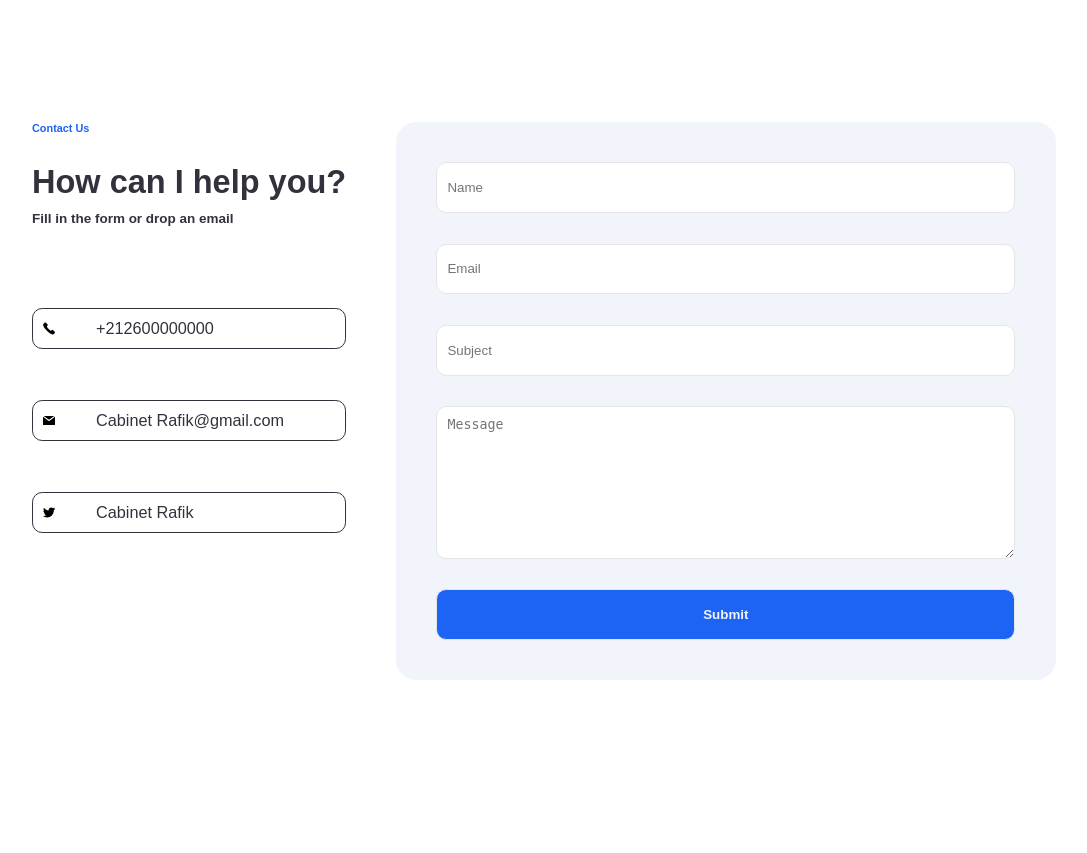
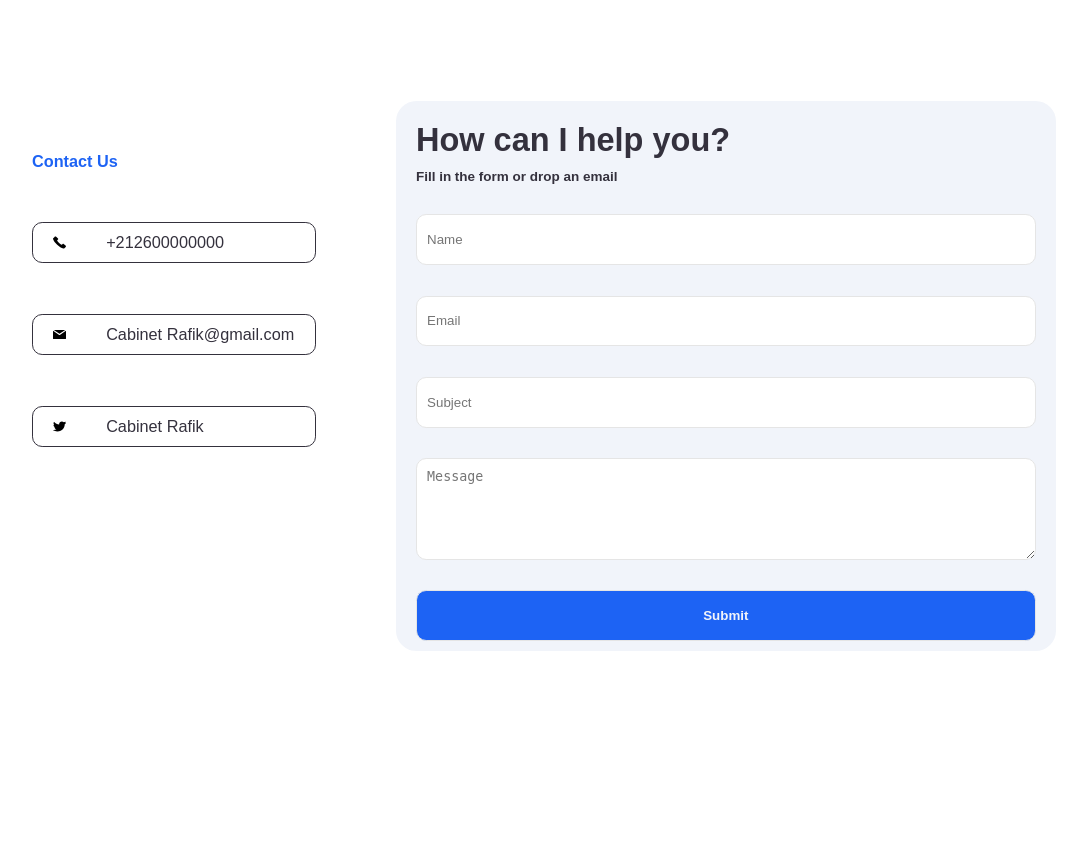
Before and after one commit to hirotachi/brief4-cabinet, a PHP site: page /public/contact.php in a window 1280 px wide. Shown: the part 67-920 px from the top of the page, without its empty margins (96-1183 px from the left). After the commit the page ends 718 px from the top, so only its background shows below. Run offline with PHP 8.4, Linux system fonts and the light colour scheme; style sheets or scripts are compiled from the project's sources; some libraries are stand-ins or nearby versions.

Commit message:
Add login and contact pages

```diff
--- a/developement/public/contact.php
+++ b/developement/public/contact.php
@@ -8,9 +8,7 @@ nav(); ?>
 <div class="contact">
     <!-- les informations -->
     <div class ="information">
-        <h6>Contact Us</h6>
-        <h1>How can I help you?</h1>
-        <h5>Fill in the form or drop an email</h5>
+        <h4>Contact Us</h4>
         <div class="help">
             <img src='assets/phone-contact.svg' alt='icon'>
             <span>+212600000000</span>
@@ -26,10 +24,14 @@ nav(); ?>
     </div>
     <form>
         <div class="fill">
+            <div class="title">
+                <h1>How can I help you?</h1>
+                <h5>Fill in the form or drop an email</h5>
+            </div>
             <input class="input" type="name" placeholder="Name">
             <input class="input" type="email" placeholder="Email">
             <input class="input" type="Subject" placeholder="Subject">
-            <textarea class="input" type="Message" placeholder="Message"></textarea>
+            <textarea class="textarea" type="Message" placeholder="Message"></textarea>
             <input type="Submit" value="Submit">
         </div>
     </form>
--- a/developement/public/styles/layout/Login.css
+++ b/developement/public/styles/layout/Login.css
@@ -27,7 +27,7 @@
   padding: 4rem;
   border-radius: 2rem;
 }
-@media only screen and (min-width: 992px) {
+@media only screen and (min-width: 768px) {
   .login .fil {
     width: 65rem;
   }
--- a/developement/public/styles/layout/contact.css
+++ b/developement/public/styles/layout/contact.css
@@ -1,16 +1,17 @@
 .contact {
   width: 100%;
-  margin: 5rem auto;
+  margin: 1rem auto;
   padding: 1.5rem;
   display: flex;
+  gap: 5rem;
   justify-content: space-between;
   flex-direction: column-reverse;
 }
 @media only screen and (min-width: 768px) {
   .contact {
     display: flex;
-    justify-content: space-between;
-    flex-direction: row;
+    gap: 5rem;
+    flex-direction: column-reverse;
     padding: 1.5rem 5%;
   }
 }
@@ -20,24 +21,17 @@
     justify-content: space-between;
     flex-direction: row;
     padding: 7rem 10%;
+    margin: 3rem auto;
   }
 }
-.contact .information h6 {
-  margin-bottom: 3rem;
+.contact h4 {
+  margin: 5rem 0 0 0;
   color: #1d63f4;
-}
-.contact .information h1 {
-  margin: 1rem 0;
-  color: #34313d;
-}
-.contact .information h5 {
-  margin-bottom: 8rem;
-  color: #34313d;
 }
 .contact .help {
   display: flex;
   gap: 4rem;
-  padding: 1rem;
+  padding: 1rem 2rem;
   border-radius: 1rem;
   border: #34313d 1px solid;
   margin: 5rem 0;
@@ -46,13 +40,12 @@
   width: 1.2rem;
 }
 .contact .fill {
-  margin-bottom: 5rem;
   display: flex;
   flex-direction: column;
   gap: 3rem;
   width: 100%;
   background-color: #f1f4fa;
-  padding: 4rem;
+  padding: 1rem 2rem;
   border-radius: 2rem;
 }
 @media only screen and (min-width: 992px) {
@@ -60,17 +53,25 @@
     width: 65rem;
   }
 }
-.contact .fill * {
+.contact .fill h1 {
+  margin: 1rem 0;
+}
+.contact .fill .input {
   height: 5rem;
-  border-style: none;
   border: 1px solid #E5E5E5;
   border-radius: 1rem;
   padding: 1rem;
 }
 .contact .fill textarea {
-  height: 15rem;
+  height: 10rem;
+  border: 1px solid #E5E5E5;
+  border-radius: 1rem;
+  padding: 1rem;
 }
 .contact .fill input:last-child {
+  height: 5rem;
+  border: 1px solid #E5E5E5;
+  border-radius: 1rem;
   font-weight: bold;
   color: #f1f4fa;
   background-color: #1d63f4;
--- a/developement/src/styles/layout/Login.scss
+++ b/developement/src/styles/layout/Login.scss
@@ -26,8 +26,8 @@
         padding: 4rem;
         border-radius: 2rem;
 
-        @include desktop {
-            width: 65rem;
+        @include tablet {
+          width: 65rem;
         }
 
       h1{
--- a/developement/src/styles/layout/contact.scss
+++ b/developement/src/styles/layout/contact.scss
@@ -2,16 +2,17 @@
 
 .contact {
     width: 100%;
-    margin: 5rem auto;
+    margin: 1rem auto;
     padding: 1.5rem;
     display: flex;
+    gap: 5rem;
     justify-content: space-between;
     flex-direction: column-reverse;
 
     @include tablet {
         display: flex;
-        justify-content: space-between;
-        flex-direction: row;
+        gap: 5rem;
+        flex-direction: column-reverse;
         padding: 1.5rem 5%;
     }
     @include desktop {
@@ -19,27 +20,21 @@
         justify-content: space-between;
         flex-direction: row;
         padding: 7rem 10%;
+        margin: 3rem auto;
     }
 
-  .information  {
-    h6 {
-        margin-bottom: 3rem;
+  // .information  {
+    h4 {
+
+        margin: 5rem 0 0 0;
         color: $primary-color;
     }
-    h1 {
-        margin: 1rem 0;
-        color: $primary-text-color;
-    }
-    h5 {
-        margin-bottom: 8rem;
-        color: $primary-text-color;
-    }
-  }
+
 
     .help {
       display: flex;
       gap: 4rem;
-    padding: 1rem;
+      padding: 1rem 2rem;
       border-radius: 1rem;
       border: $primary-text-color 1px solid;
       margin: 5rem 0;
@@ -47,30 +42,40 @@
         width: 1.2rem;
       }
     }
+
   .fill{
-      margin-bottom: 5rem;
       display: flex;
       flex-direction: column;
       gap: 3rem;
       width: 100%;
       background-color: $primary-bg-color;
-      padding: 4rem;
+      padding: 1rem 2rem;
       border-radius: 2rem;
 
       @include desktop {
         width: 65rem;
       }
-      * {
+
+      h1{
+        margin: 1rem 0;
+      }
+
+      .input{
         height: 5rem;
-        border-style: none;
         border: 1px solid #E5E5E5;
         border-radius: 1rem;
         padding: 1rem;
     }
     textarea {
-        height: 15rem;
+        height: 10rem;
+        border: 1px solid #E5E5E5;
+        border-radius: 1rem;
+        padding: 1rem;
     }
     input:last-child {
+        height: 5rem;
+        border: 1px solid #E5E5E5;
+        border-radius: 1rem;
         font-weight: bold;
         color: $primary-bg-color;
         background-color: $primary-color;
```
Also changed, not shown: developement/public/styles/components/navigation.css (added, +103 -0 lines). Lines whose indentation alone changed are shown as unchanged.
